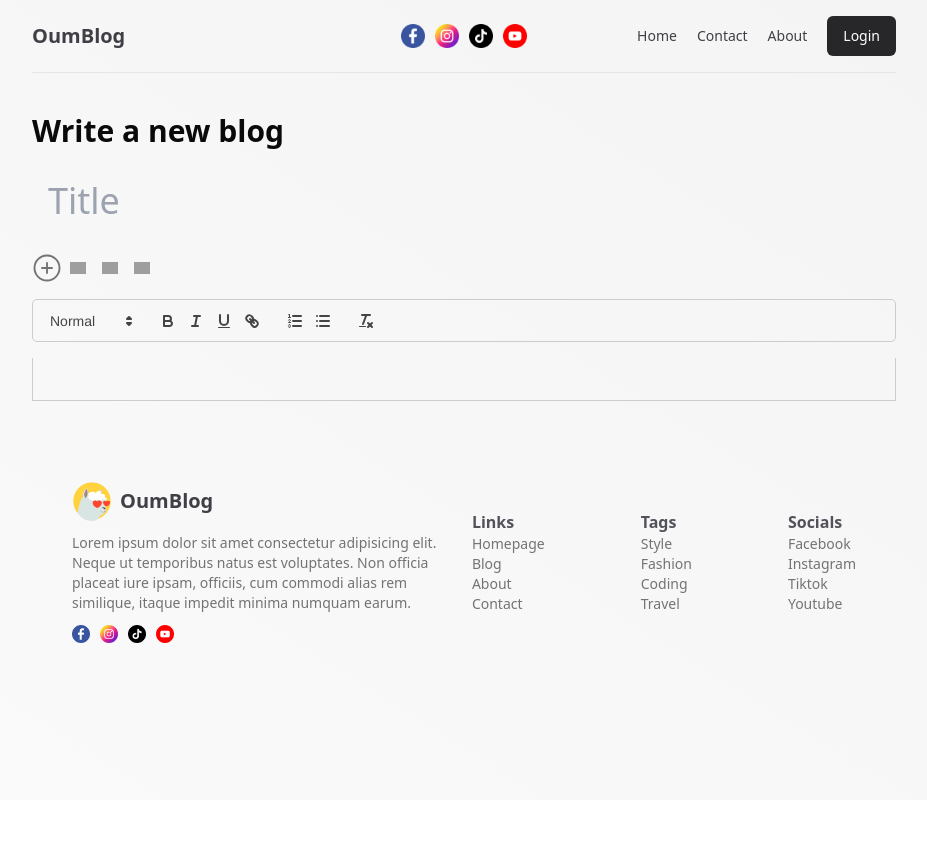
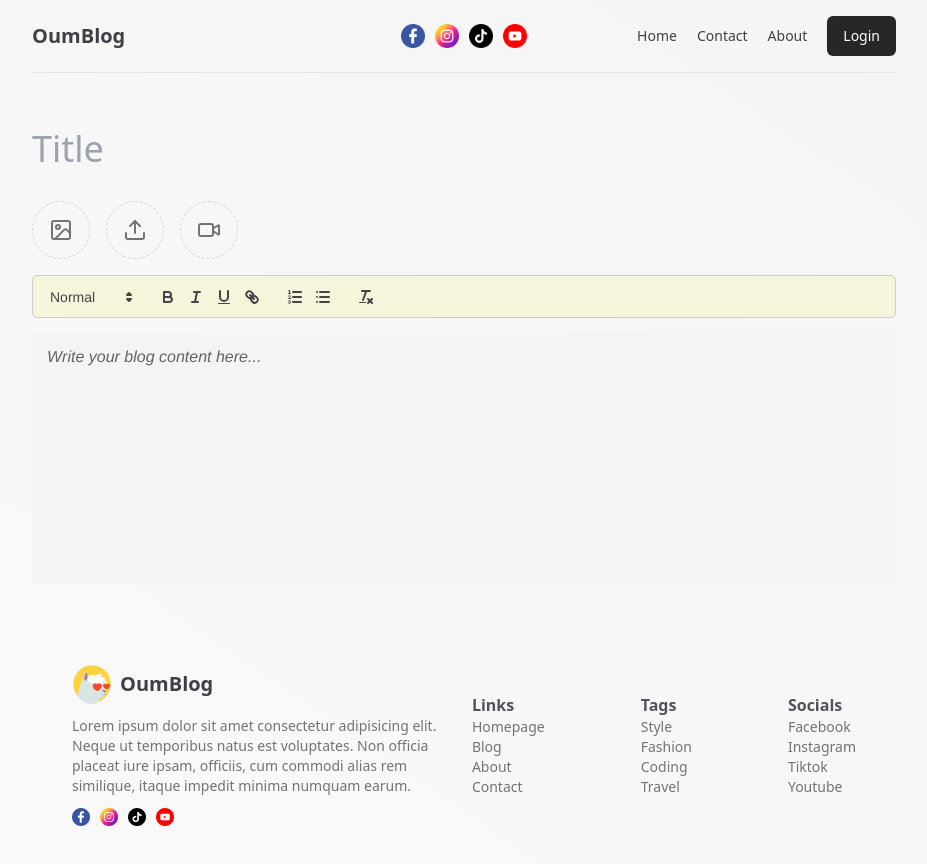
Before and after one commit to OumB2021/Oumblog, a Next.js app: page /write in a window 1280 px wide. Shown: the whole page, without its empty margins (176-1103 px from the left). Before the commit the page ends 800 px from the top, so only its background shows below. Built offline with nearby package versions, Linux system fonts and the light colour scheme; grey boxes are pictures that could not be loaded.

Commit message:
write page editor

```diff
--- a/app/globals.css
+++ b/app/globals.css
@@ -23,12 +23,22 @@ body {
 
 .ql-toolbar.ql-snow {
   border-radius: 5px;
+  background-color: beige;
 }
 
-.ql-editor.ql-blank {
-  background-color: var(--background);
-  color: var(--foreground);
+.ql-editor {
+  border: none !important;
+  min-height: 250px;
+  padding: 16px;
+  border-radius: 5px;
+  font-size: 16px;
+  background-color: oklch(0.967 0.001 286.375);
 }
+
+.ql-container.ql-snow {
+  border: none !important;
+}
+
 @media screen and (max-width: 1536px) {
   .wrapper {
     max-width: 1366px;
--- /dev/null
+++ b/app/write/_components/ upload-buttons.tsx
@@ -0,0 +1,18 @@
+import { ImageIcon, Upload, Video } from "lucide-react";
+
+function UploadButtons() {
+  return (
+    <div className="flex items-center gap-4">
+      <button className="p-4 border border-1 border-dashed hover:bg-zinc-200/50 border-zinc-300 rounded-full flex flex-col justify-center items-center gap-2 ">
+        <ImageIcon className="text-muted-foreground" />
+      </button>
+      <button className="p-4 border border-1 border-dashed hover:bg-zinc-200/50 border-zinc-300 rounded-full flex flex-col justify-center items-center gap-2 ">
+        <Upload className="text-muted-foreground" />
+      </button>
+      <button className="p-4 border border-1 border-dashed hover:bg-zinc-200/50 border-zinc-300 rounded-full flex flex-col justify-center items-center gap-2 ">
+        <Video className="text-muted-foreground" />
+      </button>
+    </div>
+  );
+}
+export default UploadButtons;
--- a/app/write/page.tsx
+++ b/app/write/page.tsx
@@ -1,61 +1,48 @@
 "use client";
 
-import { PlusCircle } from "lucide-react";
-import Image from "next/image";
 import { useEffect, useRef, useState } from "react";
 import Quill from "quill";
 import "quill/dist/quill.snow.css";
+import "quill/dist/quill.bubble.css";
+import UploadButtons from "./_components/ upload-buttons";
 
 function WritePage() {
   const editorRef = useRef<HTMLDivElement | null>(null); // Reference for the editor
   const [quill, setQuill] = useState<Quill | null>(null);
-  const [open, setOpen] = useState(true);
+  const [value, setValue] = useState("");
 
   useEffect(() => {
     if (editorRef.current && !quill) {
       const q = new Quill(editorRef.current, {
-        theme: "snow", // You can use 'bubble' or 'snow'
+        theme: "snow",
+        placeholder: "Write your blog content here...", // Placeholder text
       });
+
+      q.on("text-change", () => {
+        setValue(q.root.innerHTML); // Save content as HTML
+      });
+
       setQuill(q);
     }
   }, [quill]);
 
+  console.log(value);
   return (
-    <div className="flex flex-col gap-4">
-      <div className="mt-10">
-        <h1 className="text-3xl font-bold text-center md:text-left">
+    <div className="flex flex-col gap-4 mt-10">
+      {/* <div className="mt-10">
+        <h1 className="text-3xl font-bold text-center md:text-left ">
           Write a new blog
         </h1>
-      </div>
+      </div> */}
       <div className="flex flex-col gap-4">
         <input
           type="text"
           placeholder="Title"
-          className="placeholder:text-4xl placeholder:font-medium p-4 text-4xl font-bold bg-transparent focus:outline-none focus:ring-0 focus-visible:ring-0"
+          className="md:placeholder:text-4xl placeholder:text-2xl placeholder:font-normal py-4 text-4xl w-full font-bold bg-transparent focus:outline-none focus:ring-0 focus-visible:ring-0"
         />
 
-        <div className="flex items-center gap-2">
-          <button>
-            <PlusCircle
-              className="text-muted-foreground hover:text-black"
-              strokeWidth={1.5}
-              size={30}
-            />
-          </button>
-          {open && (
-            <div className="flex items-center gap-4">
-              <button>
-                <Image src="/image.png" alt="" width={16} height={16} />
-              </button>
-              <button>
-                <Image src="/external.png" alt="" width={16} height={16} />
-              </button>
-              <button>
-                <Image src="/video.png" alt="" width={16} height={16} />
-              </button>
-            </div>
-          )}
-        </div>
+        <UploadButtons />
+
         <div ref={editorRef} className="h-64" />
       </div>
     </div>
```
